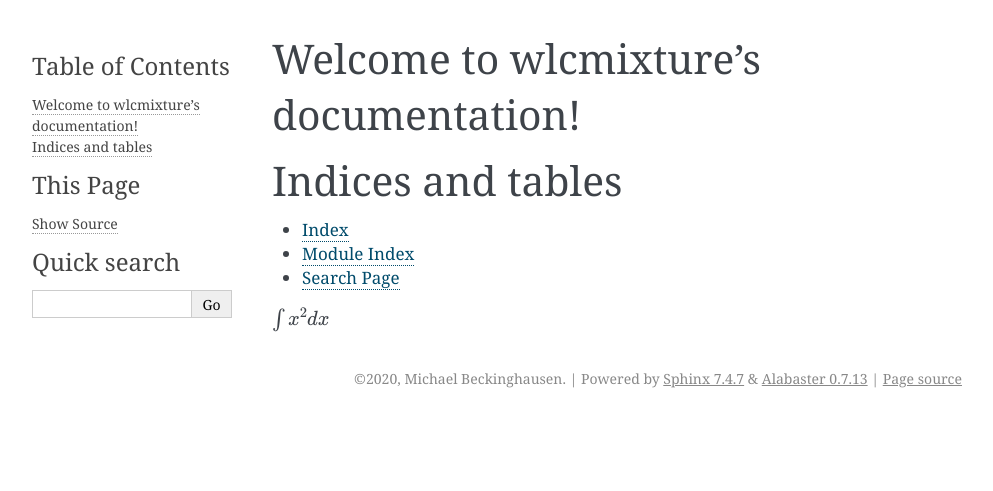
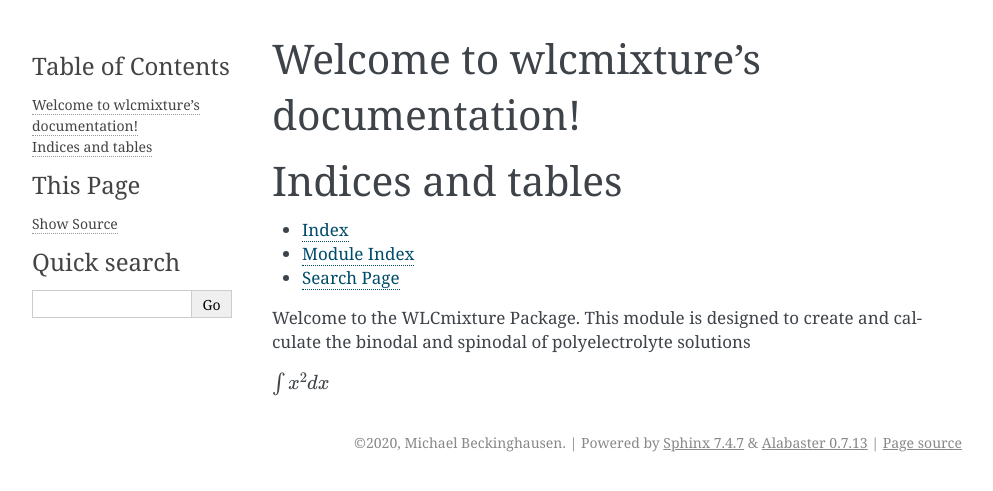
Before and after one commit to mbecking/wlcmixture, a Sphinx documentation site: the page built from doc/source/index.rst, in a window 1280 px wide. Shown: the top 491 px of the page, without its empty margins (148-1141 px from the left). Built offline with Sphinx 7.4.7, drawn with Linux system fonts in a browser that asks for light colours.

Commit message:
Testing out RST

```diff
--- a/doc/source/index.rst
+++ b/doc/source/index.rst
@@ -19,6 +19,6 @@ Indices and tables
 * :ref:`modindex`
 * :ref:`search`
 
-
+Welcome to the WLCmixture Package. This module is designed to create and calculate the binodal and spinodal of polyelectrolyte solutions
 
 :math:`\int x^2 dx`
```
